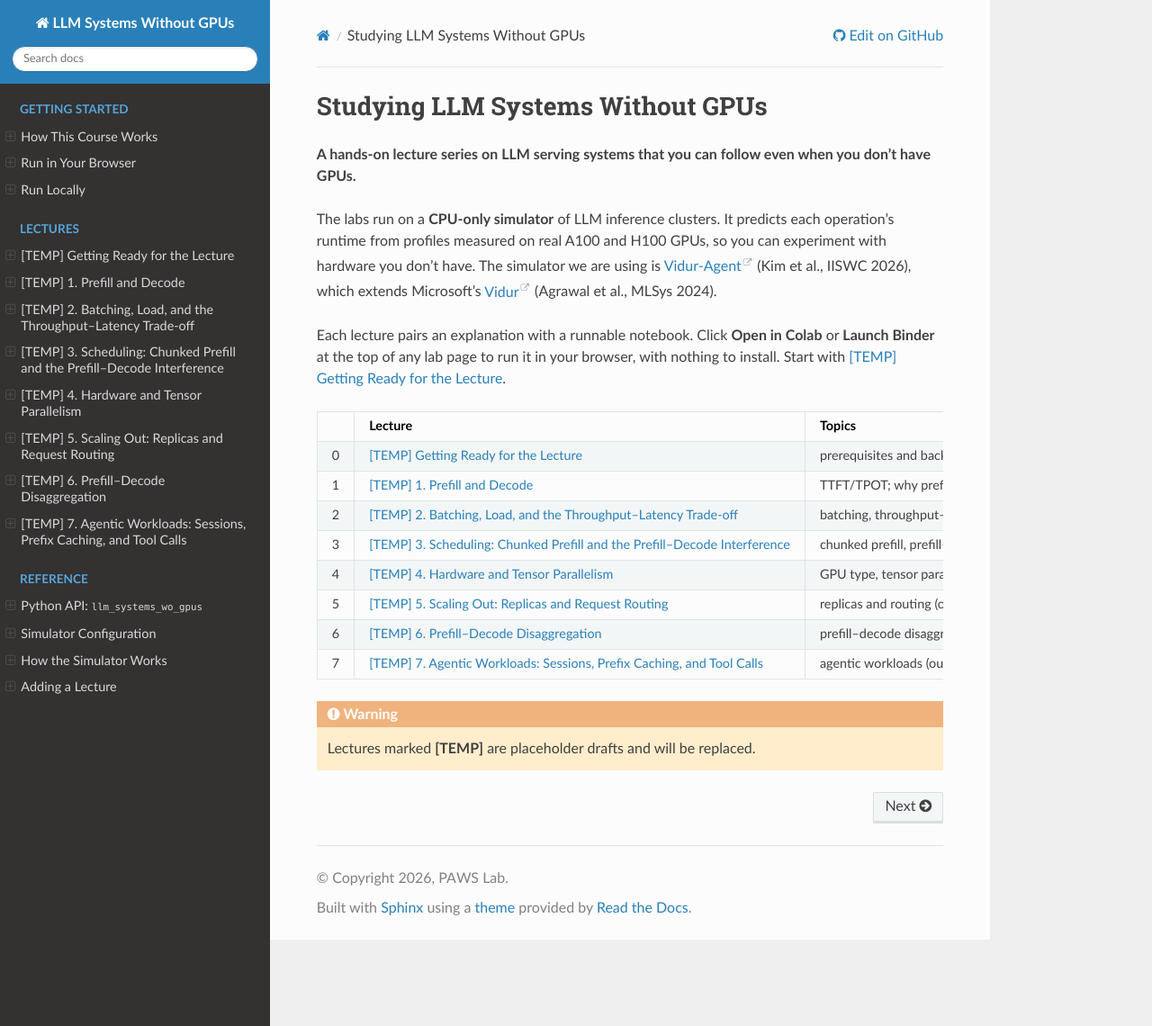
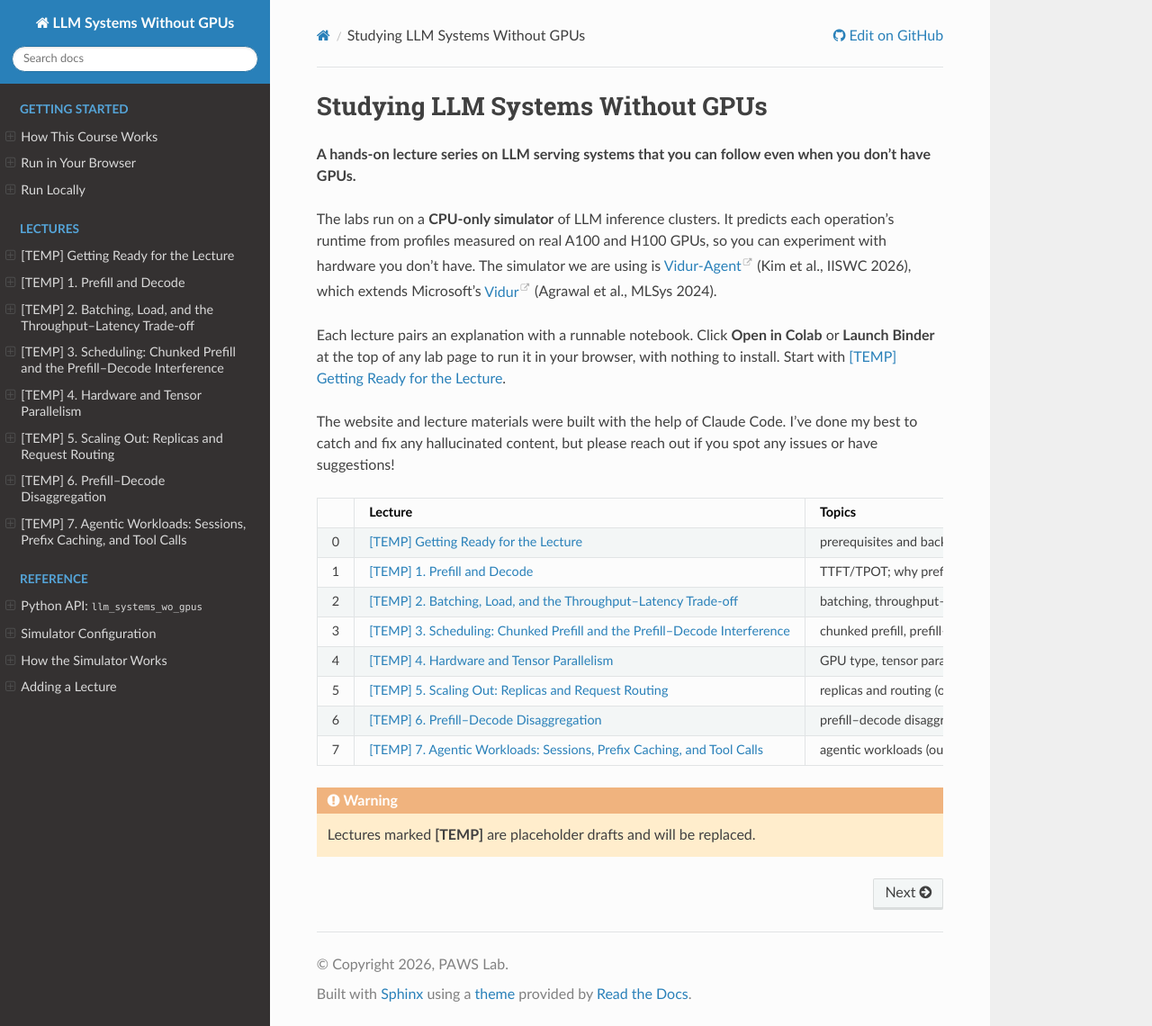
Before and after one commit to kwmaeng91/studying-llm-systems-without-gpus, a Sphinx documentation site: the page built from docs/index.md, in a window 1280 px wide and 1140 px high. Shown: the whole window at 90% size. Built offline with Sphinx 7.4.7 and the Read the Docs theme 3.1.0, drawn with Linux system fonts in a browser that asks for light colours.

Commit message:
Update index.md

````diff
--- a/docs/index.md
+++ b/docs/index.md
@@ -11,6 +11,8 @@
 Each lecture pairs an explanation with a runnable notebook. Click
 **Open in Colab** or **Launch Binder** at the top of any lab page to run it in
 your browser, with nothing to install. Start with {doc}`lectures/00-getting-ready`.
+
+The website and lecture materials were built with the help of Claude Code. I’ve done my best to catch and fix any hallucinated content, but please reach out if you spot any issues or have suggestions!
 
 ```{list-table}
 :header-rows: 1
````
